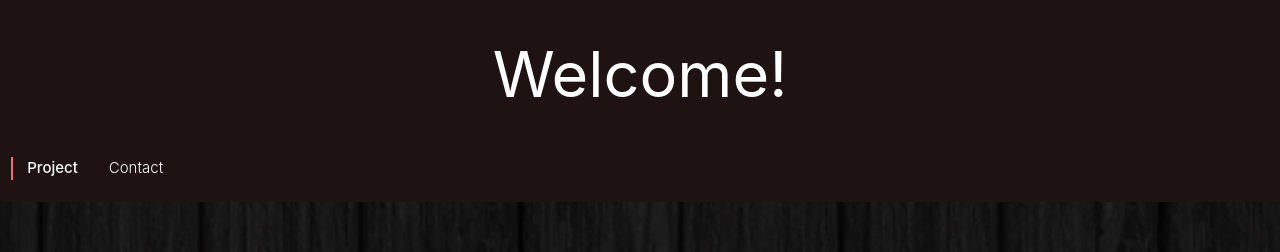
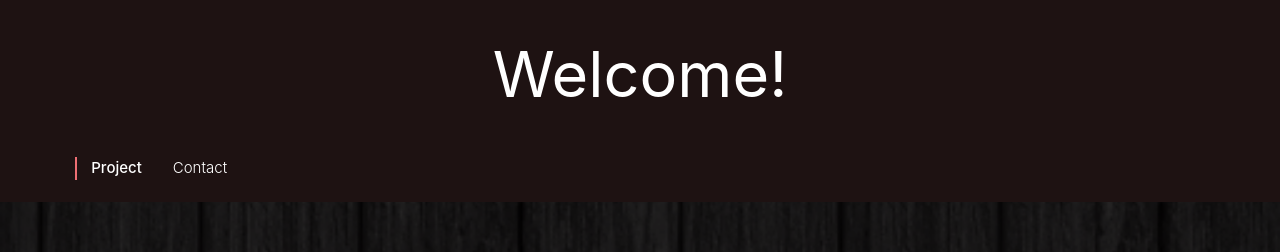
Before and after one commit to amfirebaugh/Portfolio, a plain HTML site: page index.html in a window 1280 px wide. Shown: the top 252 px of the page. Drawn offline with nearby package versions, Linux system fonts and the light colour scheme.

Commit message:
fixed nav bar width

```diff
--- a/assets/style.css
+++ b/assets/style.css
@@ -11,8 +11,6 @@
 #allieNav {
     background-color: #1E1212;
     width: 100%;
-    margin-right: 0px;
-    margin-left: 0px;
 }
 
 #allieName {
--- a/index.html
+++ b/index.html
@@ -13,8 +13,9 @@
     <link rel="stylesheet" type="text/css" media="screen" href="assets/style.css"/>
 </head>
 <body id="allieCustom">
-    <!-- <div  class="container"> -->
-        <div class="row container allieRow" id="allieNav">
+    <div id="allieNav">
+        <!-- <div  class="container"> -->
+        <div class="row container allieRow">
             <div class="col s12">
                 <nav class="transparent z-depth-0">
                     <div class="nav-wrapper">
@@ -35,6 +36,7 @@
             </div>
         <!-- End row container allieRow allieNav-->
         </div>
+    </div>
 
     <!-- End container -->
     <!-- </div> -->
```
Also changed, not shown: assets/images/camping_hat_edited.jpg (added), assets/images/grand_canyon_2_edited.jpg (added), assets/images/hammock_edited.jpg (added), assets/images/old_rag_hike_edited.jpg (added).
